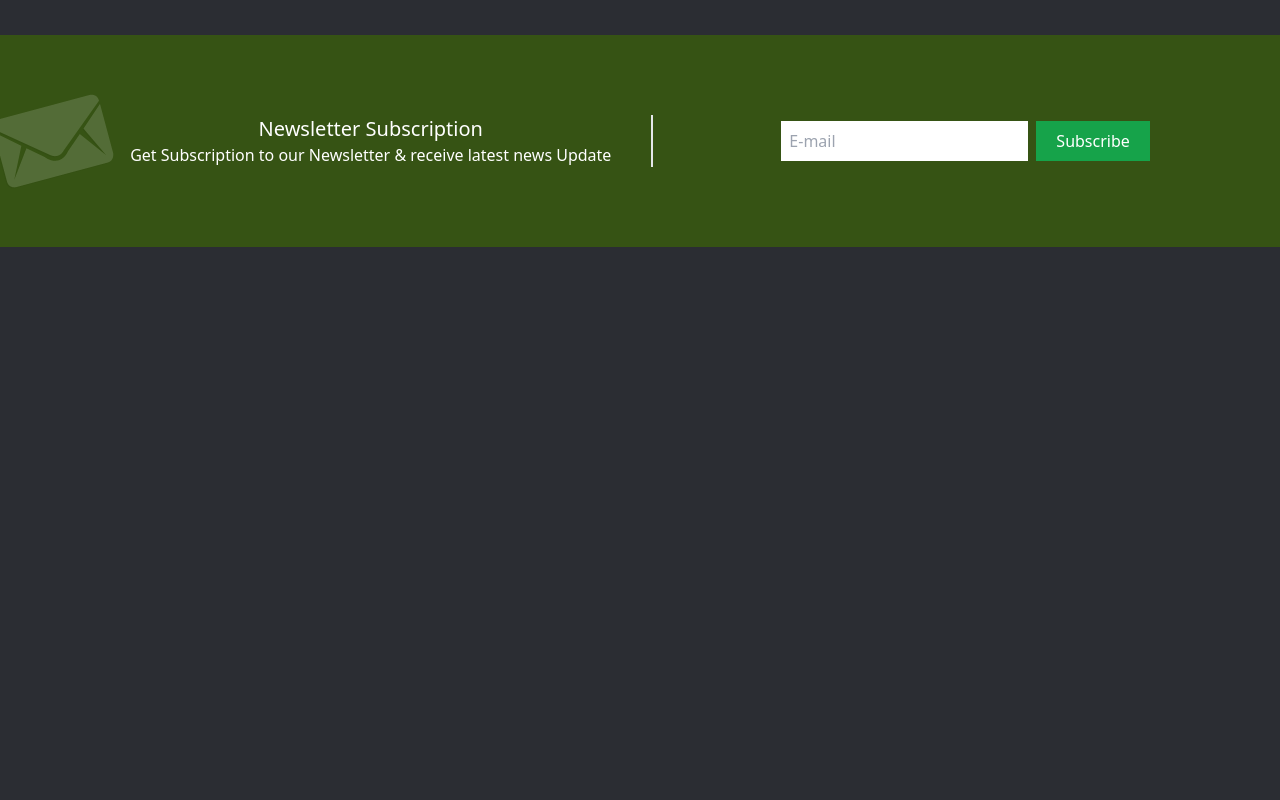
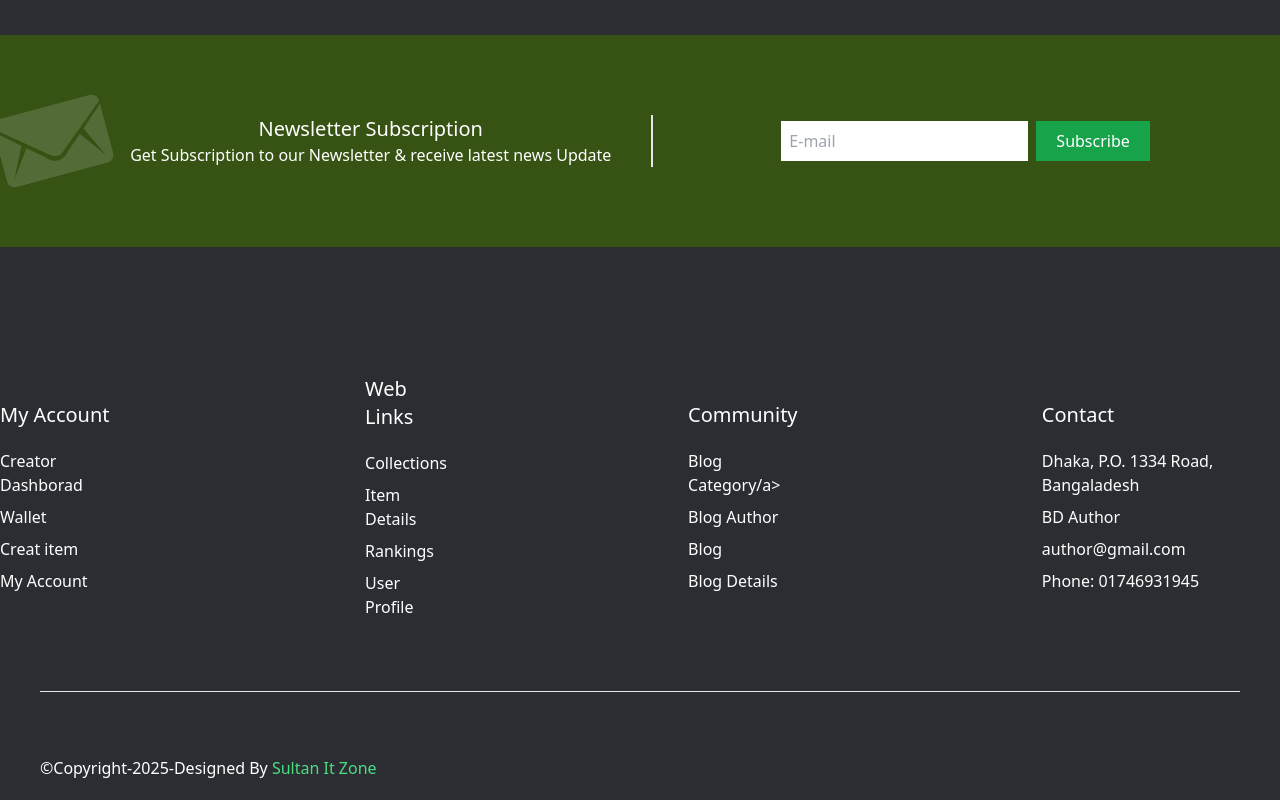
Before and after one commit to Sultanmia22/first-tailwind-project, a website built with Vite: page index.html in a window 1280 px wide. Shown: the part 4025-4825 px from the top of the page. Before the commit the page ends 4400 px from the top, so only its background shows below. Built offline with nearby package versions, Linux system fonts and the light colour scheme.

Commit message:
footer section

```diff
--- a/index.html
+++ b/index.html
@@ -365,7 +365,7 @@
              <!--! Box-1 -->
            <div class="border p-10">
              <h5> Basic Plane </h5>
-             <h2> $<span class="text-xl sm:text-2xl md:text-5xl font-bold">19.00</span>/Month </h2>
+             <h2> $<span class="text-xl sm:text-2xl  md:text-5xl font-bold">19.00</span>/Month </h2>
              <hr class="my-8">
              <ul class="list-disc leading-10 text-xl list-inside">
               <li> 5000 User Activities </li>
@@ -436,5 +436,59 @@
 
       </section>
     </main>
+     <!--! footer Section -->
+
+     <footer>
+      <div class="sm:flex justify-center items-center gap-60 text-white">
+        <div>
+          <h2 class="text-xl mb-5"> My Account  </h2>
+          <ul>
+           <li class="mb-2"><a href="#">Creator Dashborad</a></li>
+           <li class="mb-2"><a href="#"> Wallet </a></li>
+           <li class="mb-2"><a href="#"> Creat item </a></li>
+           <li class="mb-2"><a href="#"> My Account </a></li>
+          </ul>
+        </div>
+
+
+        <div>
+          <h2 class="text-xl mb-5"> Web Links  </h2>
+          <ul>
+           <li class="mb-2" ><a href="#"> Collections</a></li>
+           <li class="mb-2"  ><a href="#"> Item Details </a></li>
+           <li class="mb-2"  ><a href="#"> Rankings  </a></li>
+           <li class="mb-2"  ><a href="#"> User Profile </a></li>
+          </ul>
+        </div>
+
+
+
+        <div>
+          <h2 class="text-xl mb-5"> Community  </h2>
+          <ul>
+           <li class="mb-2"  ><a href="#">Blog Category/a></li>
+           <li class="mb-2"  ><a href="#"> Blog Author </a></li>
+           <li class="mb-2"  ><a href="#"> Blog  </a></li>
+           <li class="mb-2"  ><a href="#"> Blog Details  </a></li>
+          </ul>
+        </div>
+
+
+        <div>
+          <h2 class="text-xl mb-5"> Contact  </h2>
+          <ul>
+           <li class="mb-2"  ><a href="#">Dhaka, P.O. 1334 Road, Bangaladesh </a></li>
+           <li class="mb-2"  ><a href="#"> BD Author </a></li>
+           <li class="mb-2"  ><a href="#"> author@gmail.com  </a></li>
+           <li class="mb-2"  ><a href="#"> Phone: 01746931945 </a></li>
+          </ul>
+        </div>
+      </div>
+     </footer>
+
+     <hr class="my-16 mx-10">
+
+     <p class="ml-10 text-white mb-5"> &copy;Copyright-2025-Designed By <span class="text-green-400">Sultan It Zone</span> </p>
+
   </body>
 </html>
```
